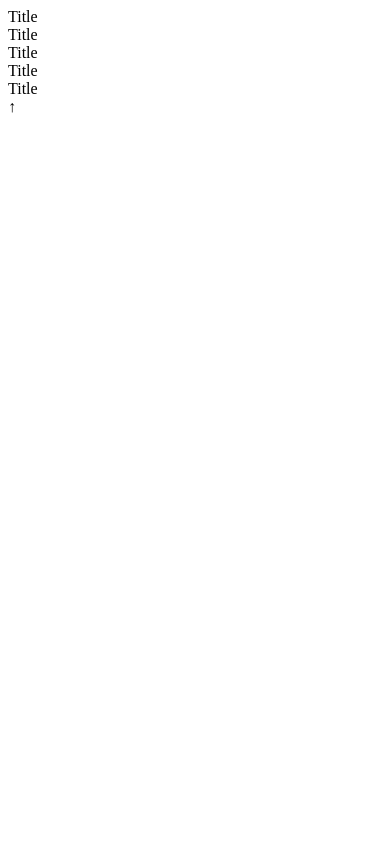
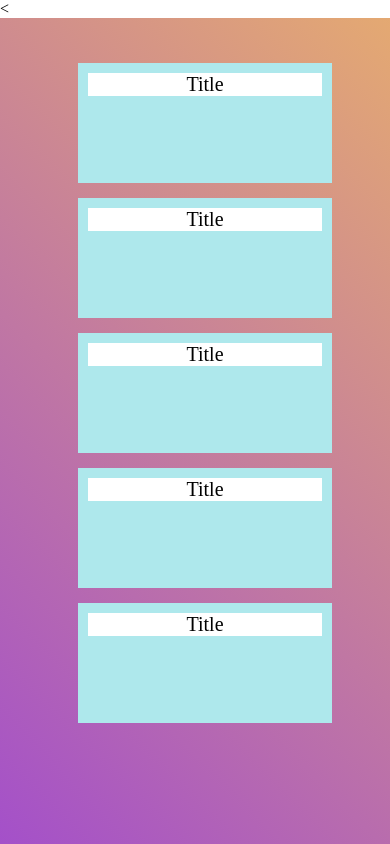
Before and after one commit to hiroto1130/HTMLPractice, a plain HTML site: page test.html in a window 390 px wide. Shown: the top 844 px of the page. Drawn offline with Linux system fonts and the light colour scheme.

Commit message:
スマホで表示が変わるように変更

```diff
--- a/test.html
+++ b/test.html
@@ -1,4 +1,4 @@
-<!DOCTYPE html>
+<<!DOCTYPE html>
 <html>
 
     <meta name="viewport" content="width=device-width,initial-scale=1.0,minimum-scale=1.0">
@@ -136,16 +136,16 @@
     }
 
     #TopLineBox{
-        position: fixed;z-index:1;/*固定表示*/
+        position: fixed;z-index:1;
         top:0;
         left:0;
         margin:0;
-        width: 100%;/*横画面に伸ばせるだけ伸ばす*/
+        width: 100%;
         height: 100px;
         background-color:rgb(232, 162, 238);
-        display: flex;/*横並び*/
-        justify-content: space-around;/*水平方向にInBoxを等間隔に置く*/
-        align-items: center;/*縦方向の中央揃え*/
+        display: flex;
+        justify-content: space-around;
+        align-items: center;
     }
 
     .InBox{
@@ -228,7 +228,7 @@
     }
 
     #BackBox{
-        position: fixed;z-index:2;/*固定表示*/
+        position: fixed;z-index:2;
         bottom:10px;
         right:10px;
         margin:0;
@@ -280,11 +280,94 @@
     }
 }
 
+
 @media screen and (max-width: 479px)
 { /*ウィンドウ幅が最大479pxまでの場合に適用*/
     #menu-bg
     {
         background-color: #00FF00; /*緑色*/
     }
+
+    body{
+        margin: 0;
+    }
+    #ContentsBox{
+        position:relative;z-index:0;
+        top:0;
+        left:0;
+        margin:0;
+        width: 100%;
+        height:100%;
+        min-height: 1000px;
+        background: linear-gradient(-135deg, #E4A972, #9941D8);
+        padding-top: 30px;
+    }
+    .TopNewsBox{
+        position:relative;
+        margin-top: 15px;
+        margin-bottom: 15px;
+        margin-left: 20%;
+        padding: 10px;
+        width: 60%;
+        min-height:100px;
+        background-color: rgb(174, 232, 236);
+        display: flex;
+        flex-direction: row;
+    }
+    .TopicNewsBox{
+        position:relative;
+        margin-top: 15px;
+        margin-bottom: 15px;
+        margin-left: 20%;
+        padding: 10px;
+        width: 60%;
+        min-height:100px;
+        background-color: rgb(174, 232, 236);
+        display: flex;
+        flex-direction: row;
+    }
+
+    .SubNewsBox{
+        position:relative;
+        margin-top: 15px;
+        margin-bottom: 15px;
+        margin-left: 20%;
+        padding: 10px;
+        width: 60%;
+        min-height:100px;
+        background-color: rgb(174, 232, 236);
+        display: flex;
+        flex-direction: row;
+    }
+
+    .InBox_2{
+        width: 100%;
+        height:100%;
+    }
+
+    .Title{
+        text-align: center;
+        margin-bottom: 10px;
+        width: 100%;
+        color: rgb(0,0,0);
+        font-size:20px;
+        background-color: rgb(255, 255, 255);
+    }
+
+
+    #BackBox{
+        background-color: tomato;
+        border-radius: 50%;
+        filter: drop-shadow(10px 10px 10px rgba(0,0,0,0.6));
+        font-size: 0px;
+    }
+
+    .TextBox {
+        width: 100%;
+        word-wrap: normal;
+        color: black;
+        background-color: rgb(0, 255, 21);
+    }
+
 }
 </style>
```
